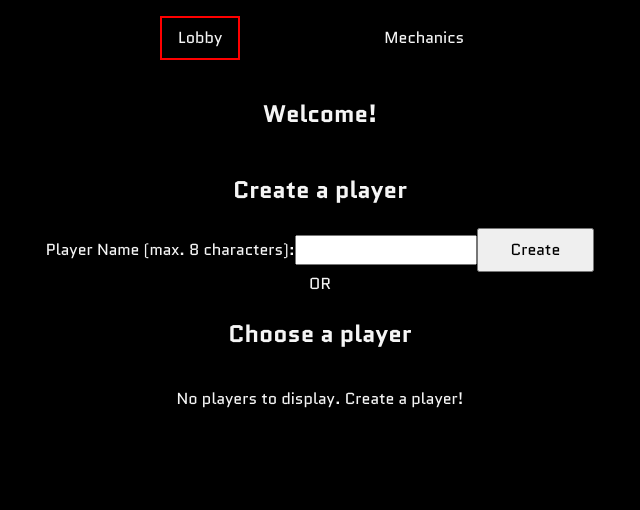
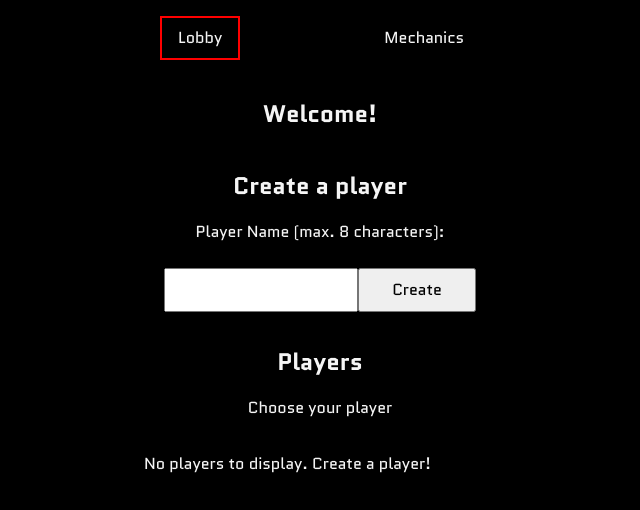
Before and after one commit to renzmarienollase-cmd/del1-React-Poker, a React (Vite) app: page / in a window 1280 px wide. Shown: the top 510 px of the page, without its empty margins (320-960 px from the left). Built offline with nearby package versions, Linux system fonts and the light colour scheme.

Commit message:
Styling: Improved styling on lobby.

```diff
--- a/src/App.css
+++ b/src/App.css
@@ -3,10 +3,15 @@
   flex-direction: column;
   justify-content: space-around;
   align-items: center;
+  gap: 1rem;
 
+  h2,
+  h3 {
+    margin: 0;
+  }
   ul {
     list-style-type: none;
-    max-width: 40em;
+    inline-size: min(352px, 96%);
 
     li {
       display: flex;
@@ -38,4 +43,8 @@
     border: 2px solid red;
     color: red;
   }
+
+  p {
+    margin: 0;
+  }
 }
--- a/src/App.tsx
+++ b/src/App.tsx
@@ -16,8 +16,8 @@ export default function App() {
       <h1>Welcome!</h1>
       <h2>Create a player</h2>
       <CreatePlayerForm />
-      <span> OR </span>
-      <h2>Choose a player</h2>
+      <h2>Players</h2>
+      <p>Choose your player</p>
       <ul>
         {players.length === 0 ? (
           <span>No players to display. Create a player!</span>
--- a/src/components/CreatePlayer/CreatePlayerForm.css
+++ b/src/components/CreatePlayer/CreatePlayerForm.css
@@ -0,0 +1,25 @@
+label {
+  display: flex;
+  flex-direction: column;
+  align-items: center;
+}
+
+input {
+  padding: 0.5rem 0.5rem;
+}
+
+button {
+  color: black;
+  text-decoration: none;
+  padding: 0.5rem 2rem;
+}
+
+button:focus,
+button:hover {
+  background-color: red;
+  color: black;
+}
+
+form {
+  margin-block-end: 1rem;
+}
--- a/src/components/CreatePlayer/CreatePlayerForm.tsx
+++ b/src/components/CreatePlayer/CreatePlayerForm.tsx
@@ -20,7 +20,9 @@ export default function CreatePlayerForm() {
   return (
     <form action={handleSubmit}>
       <label>
-        Player Name (max. 8 characters):
+        <span>Player Name (max. 8 characters):</span>
+        <br />
+        <span>
           <input
             id="player-name"
             name="player-name"
@@ -29,6 +31,7 @@ export default function CreatePlayerForm() {
             required
           />
           <button type="submit">Create</button>
+        </span>
       </label>
     </form>
   );
```
Lines whose indentation alone changed are shown as unchanged.
